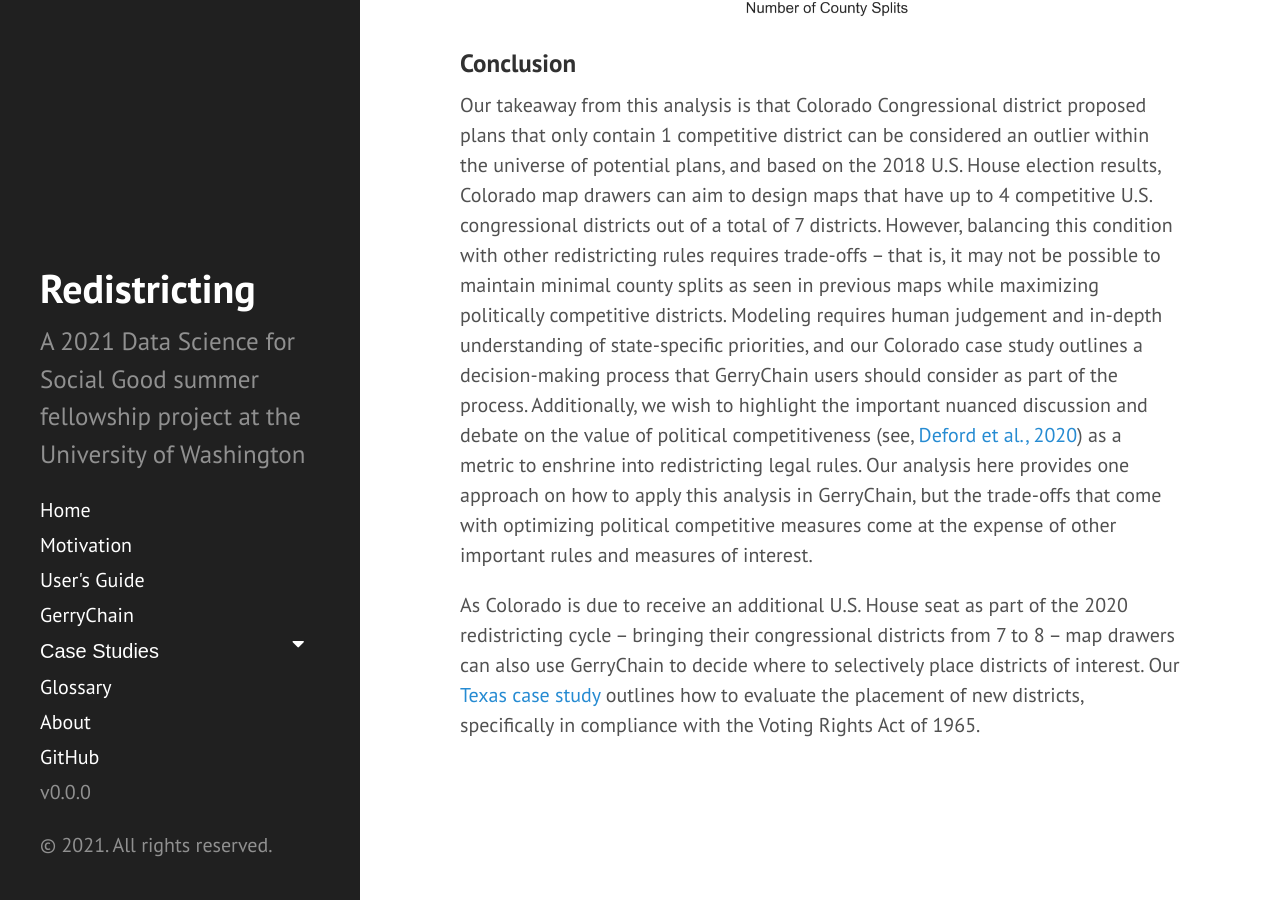
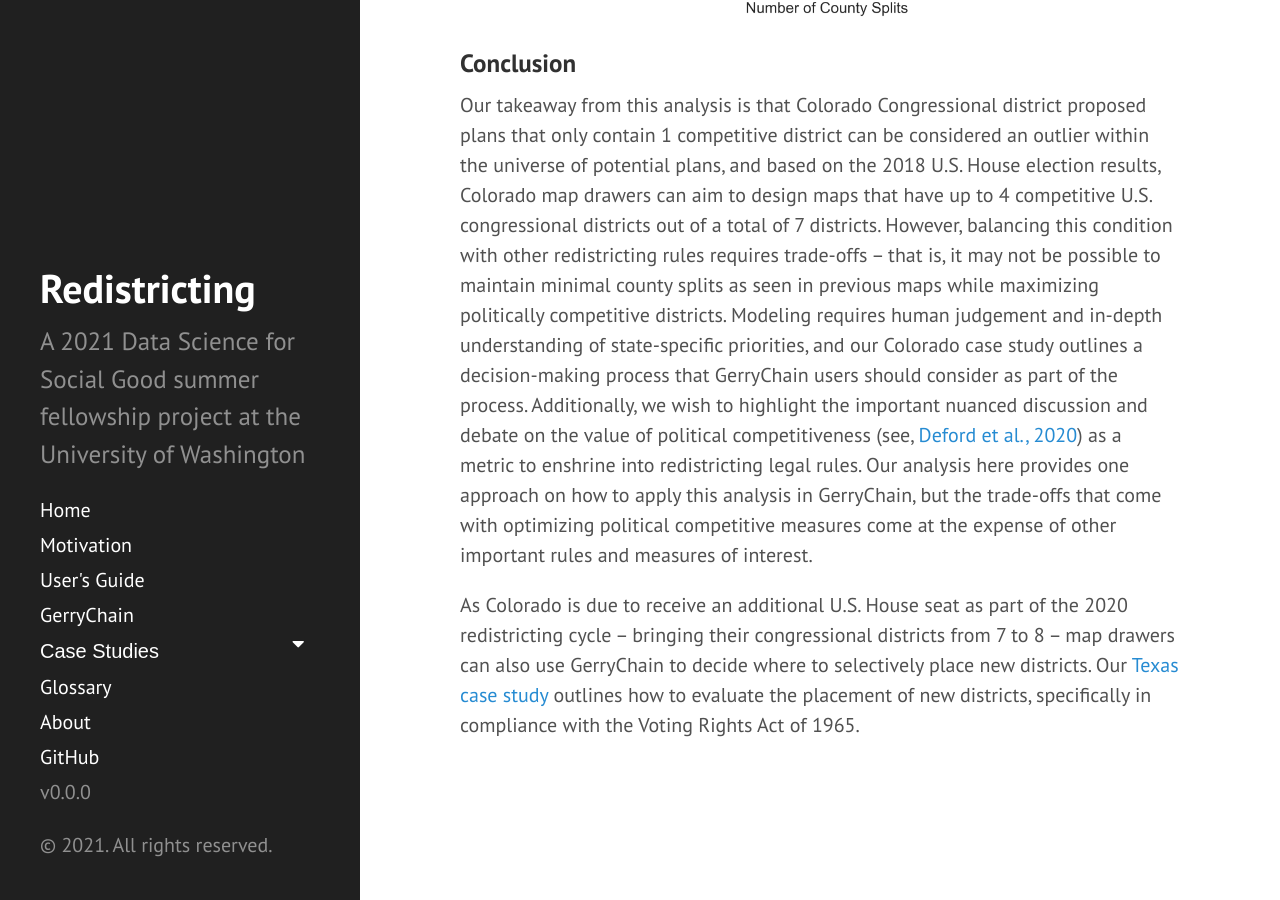
Before and after one commit to uwescience/DSSG2021-redistricting-website, a Jekyll site: the page built from colorado.md, in a window 1280 px wide and 900 px high, scrolled down 4317 px. Built offline with Jekyll 4.4.1, drawn with Linux system fonts in a browser that asks for light colours.

Commit message:
Update colorado.md

```diff
--- a/colorado.md
+++ b/colorado.md
@@ -45,4 +45,4 @@ However, we also found that our neutral ensemble did not generate proposed plans
 
 Our takeaway from this analysis is that Colorado Congressional district proposed plans that only contain 1 competitive district can be considered an outlier within the universe of potential plans, and based on the 2018 U.S. House election results, Colorado map drawers can aim to design maps that have up to 4 competitive U.S. congressional districts out of a total of 7 districts. However, balancing this condition with other redistricting rules requires trade-offs – that is, it may not be possible to maintain minimal county splits as seen in previous maps while maximizing politically competitive districts. Modeling requires human judgement and in-depth understanding of state-specific priorities, and our Colorado case study outlines a decision-making process that GerryChain users should consider as part of the process. Additionally, we wish to highlight the important nuanced discussion and debate on the value of political competitiveness (see, [Deford et al., 2020](https://www.tandfonline.com/doi/pdf/10.1080/2330443X.2020.17779150)) as a metric to enshrine into redistricting legal rules. Our analysis here provides one approach on how to apply this analysis in GerryChain, but the trade-offs that come with optimizing political competitive measures come at the expense of other important rules and measures of interest.
 
-As Colorado is due to receive an additional U.S. House seat as part of the 2020 redistricting cycle – bringing their congressional districts from 7 to 8 – map drawers can also use GerryChain to decide where to selectively place districts of interest. Our [Texas case study](https://uwescience.github.io/DSSG2021-redistricting-website/texas/) outlines how to evaluate the placement of new districts, specifically in compliance with the Voting Rights Act of 1965.
+As Colorado is due to receive an additional U.S. House seat as part of the 2020 redistricting cycle – bringing their congressional districts from 7 to 8 – map drawers can also use GerryChain to decide where to selectively place new districts. Our [Texas case study](https://uwescience.github.io/DSSG2021-redistricting-website/texas/) outlines how to evaluate the placement of new districts, specifically in compliance with the Voting Rights Act of 1965.
```
